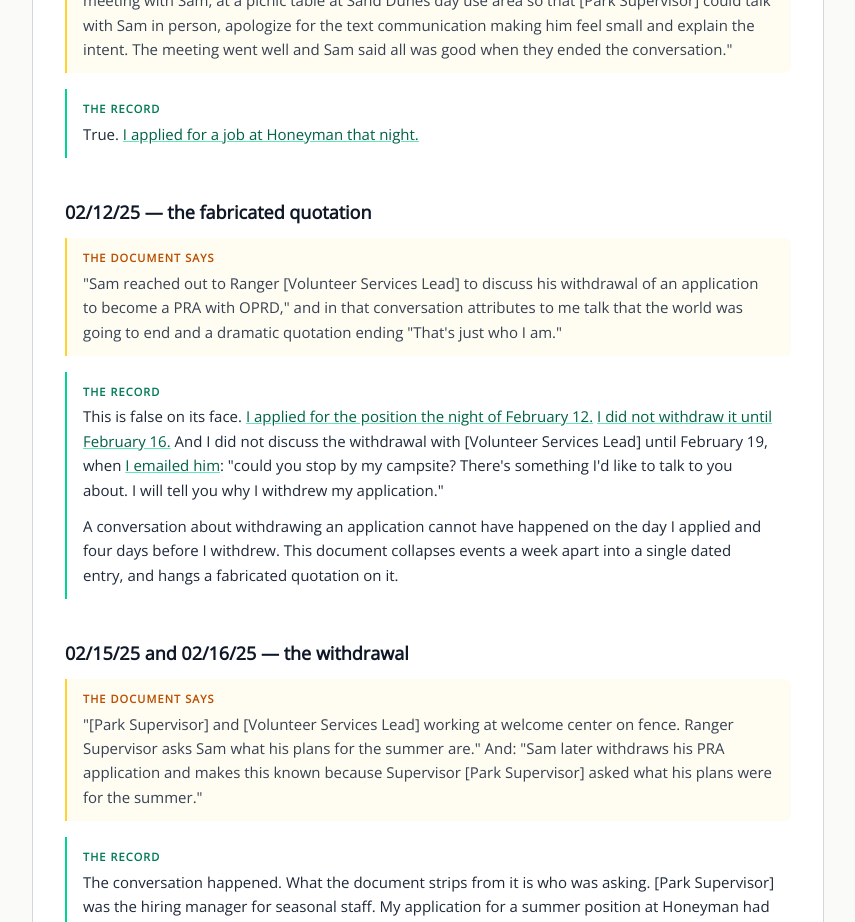
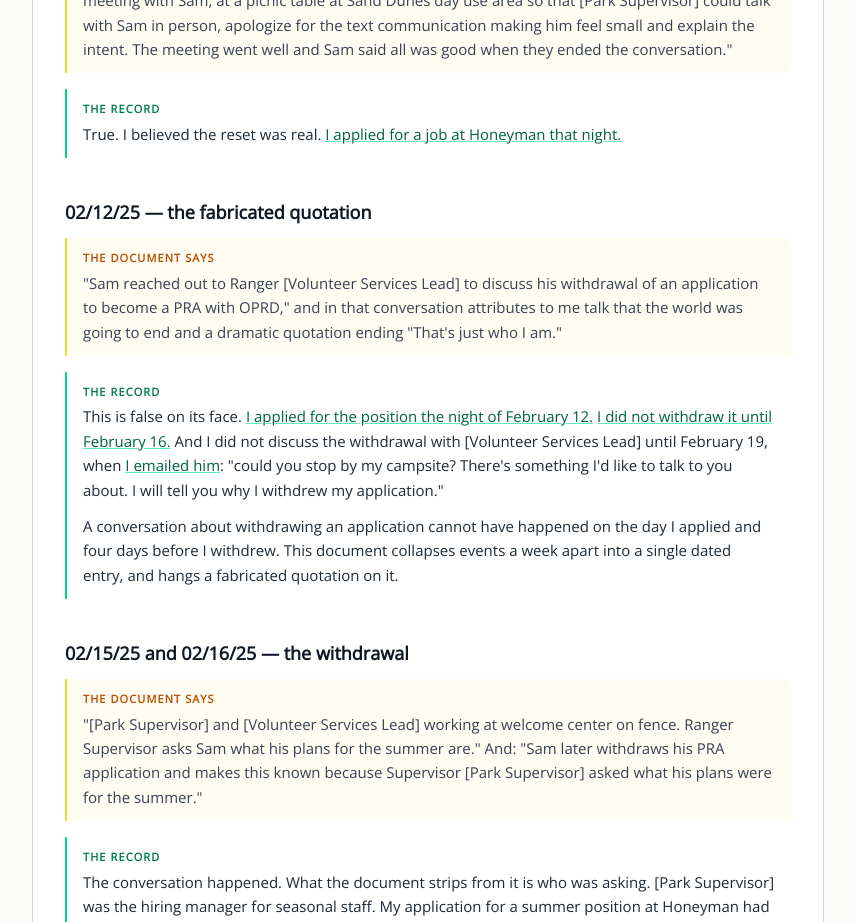
Before and after one commit to rswfire/rswfire.oprd, a Next.js app: page /sunlight in a window 1280 px wide. Shown: the part 3280-4202 px from the top of the page, without its empty margins (368-1223 px from the left). Built offline with nearby package versions, Linux system fonts and the light colour scheme.

Commit message:
sunlight: the reset meeting entry

```diff
--- a/data/sunlight.ts
+++ b/data/sunlight.ts
@@ -97,7 +97,7 @@ export const SUNLIGHT_SECTIONS: SunlightSection[] = [
             },
             {
                 "t": "record",
-                "md": "True. [I applied for a job at Honeyman that night.](https://oprdvolunteerabuse.org/accountability/oprd/01JKYSTM48Y0QK5CM8QSD0QC6X/)"
+                "md": "True. I believed the reset was real. [I applied for a job at Honeyman that night.](https://oprdvolunteerabuse.org/accountability/oprd/01JKYSTM48Y0QK5CM8QSD0QC6X/)"
             }
         ]
     },
```
